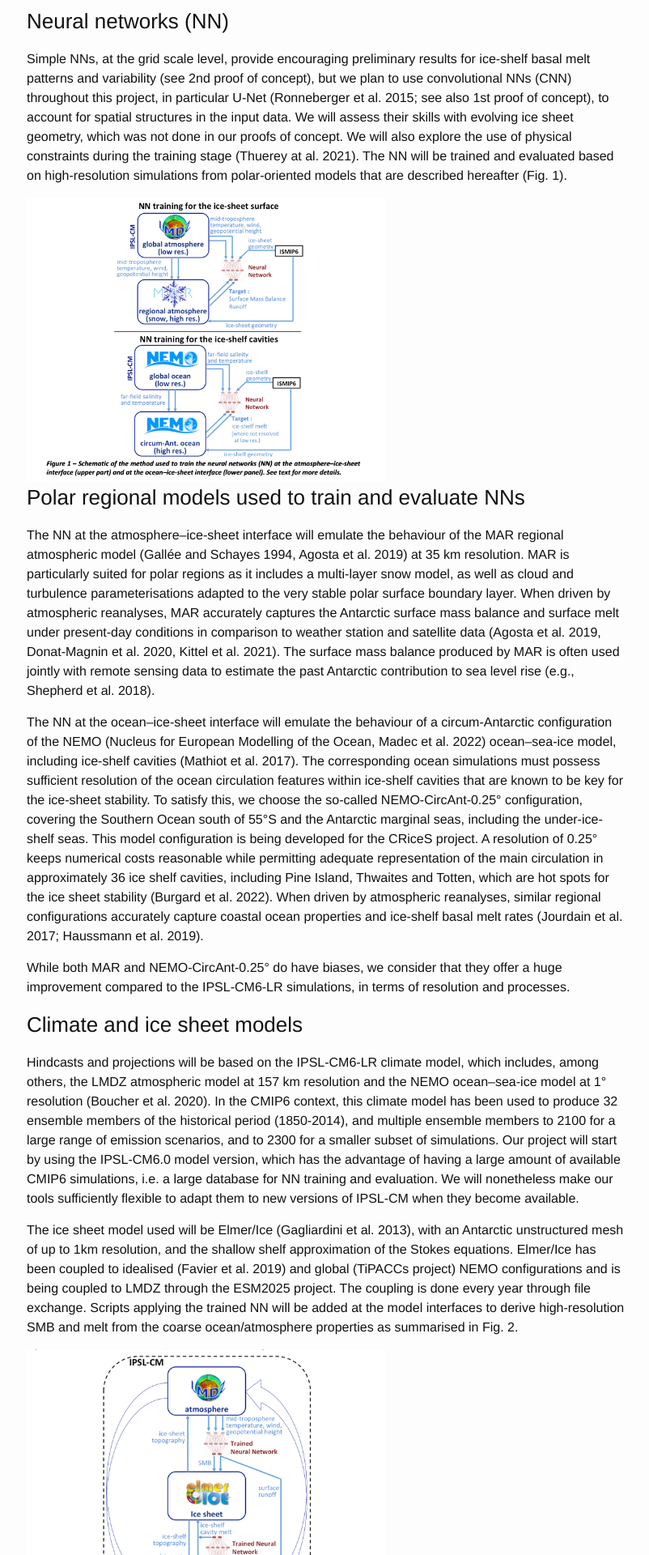
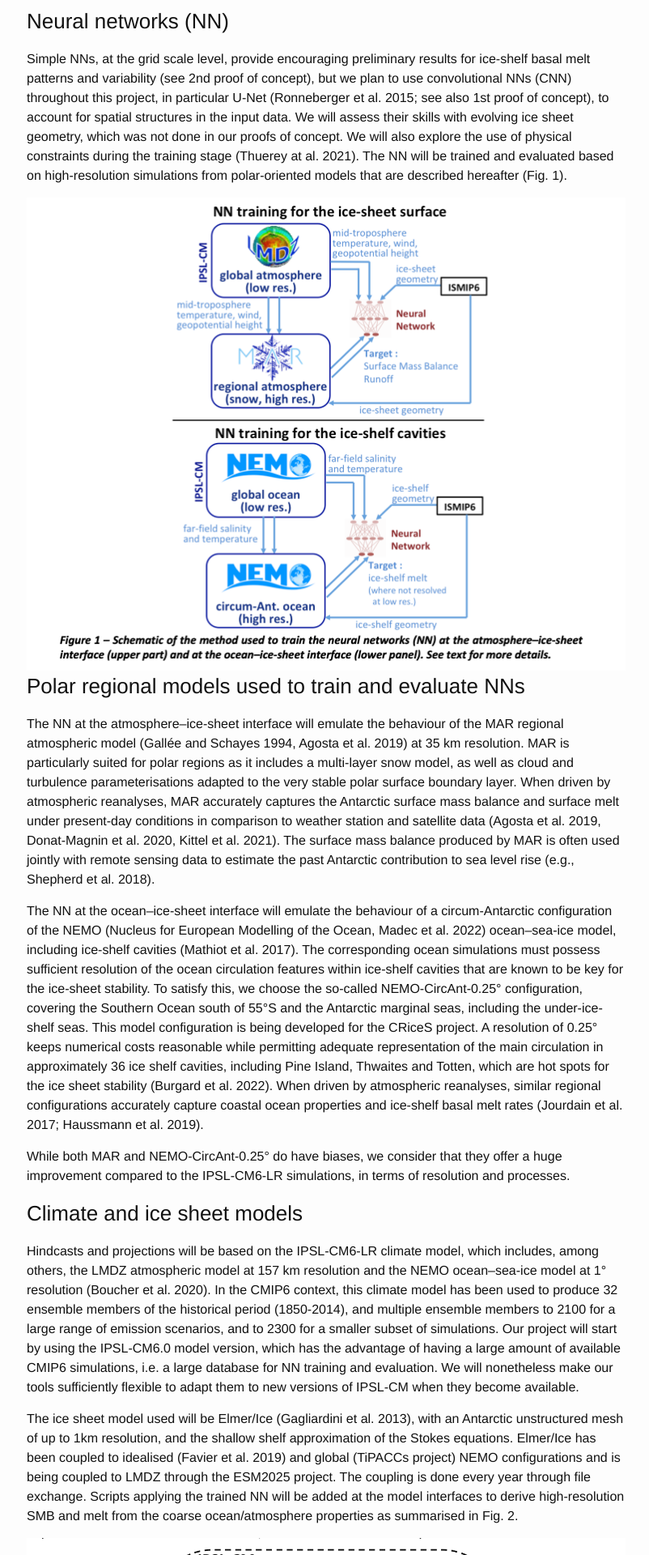
Before and after one commit to ANR-AIAI/ANR-AIAI.github.io, a Jekyll site: the page built from more_about_the_project.md, in a window 1280 px wide. Shown: the part 1957-3877 px from the top of the page at 81% size, without its empty margins (237-1039 px from the left). Built offline with Jekyll 4.4.1, drawn with Linux system fonts in a browser that asks for light colours.

Commit message:
add more details about the project

```diff
--- a/more_about_the_project.md
+++ b/more_about_the_project.md
@@ -33,7 +33,7 @@ To fulfil our general objective and test our hypotheses, we will focus on the An
 Simple NNs, at the grid scale level, provide encouraging preliminary results for ice-shelf basal melt patterns and variability (see 2nd proof of concept), but we plan to use convolutional NNs (CNN) throughout this project, in particular U-Net (Ronneberger et al. 2015; see also 1st proof of concept), to account for spatial structures in the input data. We will assess their skills with evolving ice sheet geometry, which was not done in our proofs of concept. We will also explore the use of physical constraints during the training stage (Thuerey at al. 2021). The NN will be trained and evaluated based on high-resolution simulations from polar-oriented models that are described hereafter (Fig. 1).
 
 <div>
-<img src="{{site.url}}img/more_fig1.png" width="60%" height="60%"/>
+<img src="{{site.url}}img/more_fig1.png" width="100%" height="100%"/>
 </div>
 
 ### Polar regional models used to train and evaluate NNs
@@ -51,7 +51,7 @@ Hindcasts and projections will be based on the IPSL-CM6-LR climate model, which
 The ice sheet model used will be Elmer/Ice (Gagliardini et al. 2013), with an Antarctic unstructured mesh of up to 1km resolution, and the shallow shelf approximation of the Stokes equations. Elmer/Ice has been coupled to idealised (Favier et al. 2019) and global (TiPACCs project) NEMO configurations and is being coupled to LMDZ through the ESM2025 project. The coupling is done every year through file exchange. Scripts applying the trained NN will be added at the model interfaces to derive high-resolution SMB and melt from the coarse ocean/atmosphere properties as summarised in Fig. 2.
 
 <div>
-<img src="{{site.url}}img/more_fig2.png" width="60%" height="60%"/>
+<img src="{{site.url}}img/more_fig2.png" width="100%" height="100%"/>
 </div>
 
 ### Project organization
```
